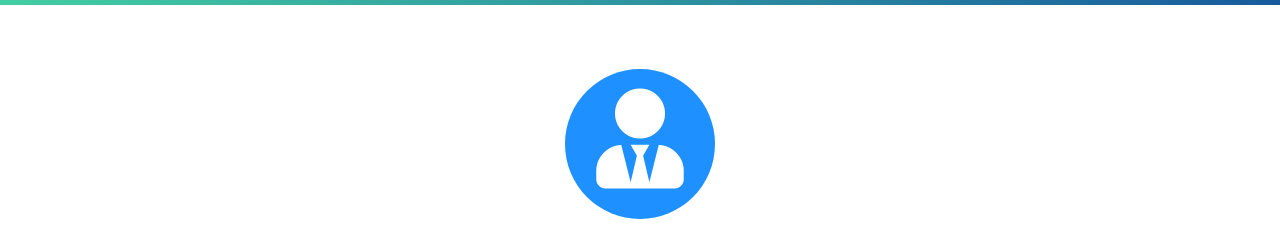
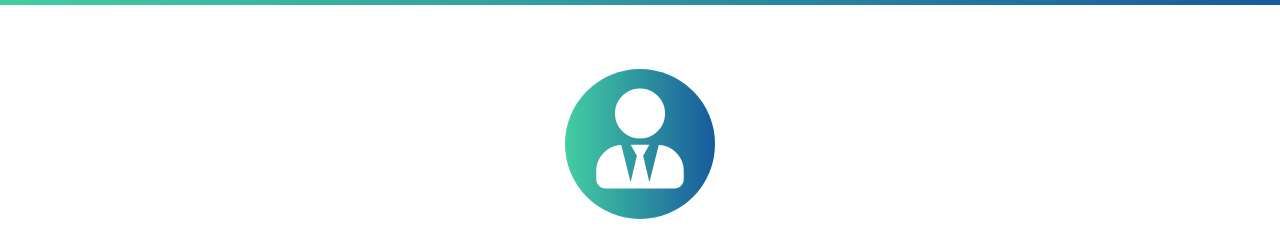
Before and after one commit to saleempirwani/web-and-mobile-app-dev-assignments, a plain HTML site: page about.html in a window 1280 px wide. Shown: the part 53-294 px from the top of the page. Drawn offline with Linux system fonts and the light colour scheme.

Commit message:
bkcol change

```diff
--- a/css/style.css
+++ b/css/style.css
@@ -18,7 +18,7 @@
 }
 
 .profile i{
-    background-color: dodgerblue;
+    background-image: linear-gradient(to right, #43cea2, #185a9d);
     padding: 20px;
     border-radius: 50%;
     width: 150px;
```
